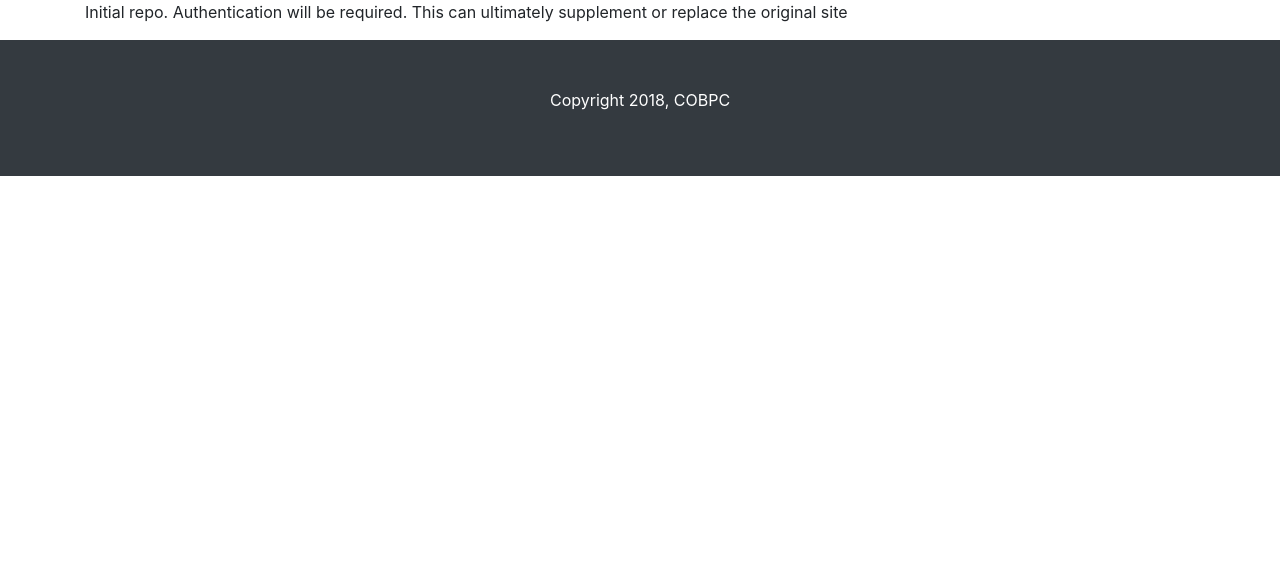
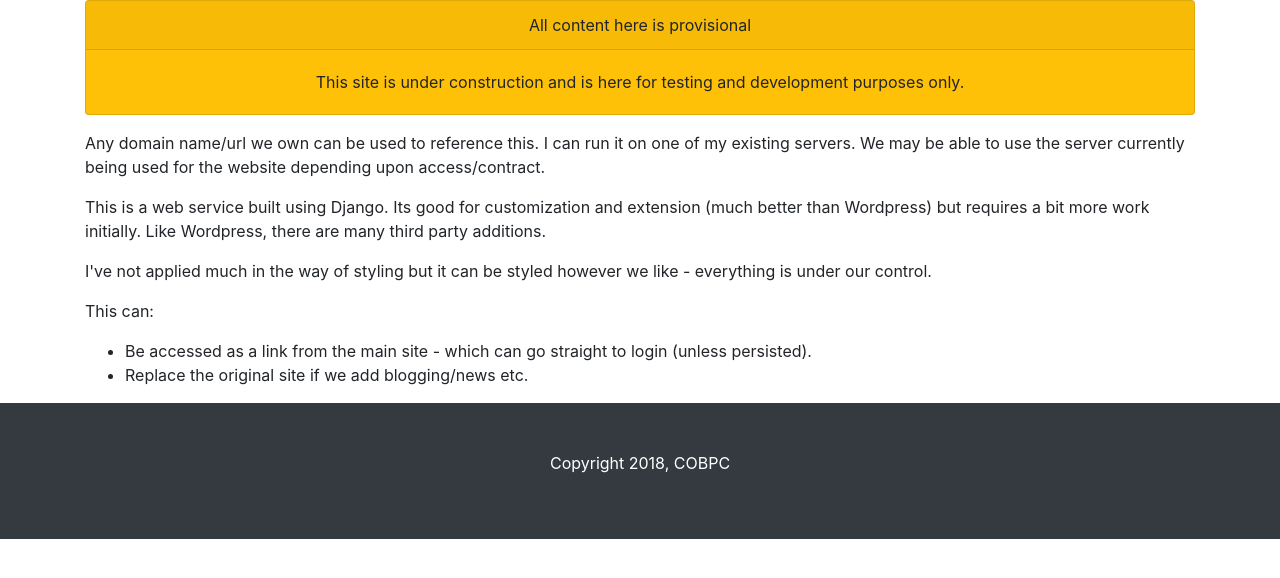
Before and after one commit to pwhipp/cobpc, a Django app: template core/templates/home.html in a window 1280 px wide. Shown: the part 56-634 px from the top of the page. Run offline with Django 3.2, Linux system fonts and the light colour scheme; the template is opened without the code that fills it, so the values that code supplies are empty; some libraries are stand-ins or nearby versions.

Commit message:
Text updates

```diff
--- a/core/templates/home.html
+++ b/core/templates/home.html
@@ -3,7 +3,25 @@
 {% block content %}
     <div class="row">
         <div class="col-md-12">
-            <p>Initial repo. Authentication will be required. This can ultimately supplement or replace the original site</p>
+            <div class="card text-center bg-warning mb-3">
+                <div class="card-header">
+                    All content here is provisional
+                </div>
+                <div class="card-body">
+                    This site is under construction and is here for testing and development purposes only.
+                </div>
+            </div>
+            <p>Any domain name/url we own can be used to reference this. I can run it on one of my existing servers.
+                We may be able to use the server currently being used for the website depending upon access/contract.</p>
+            <p>This is a web service built using Django. Its good for customization and extension (much better than
+                Wordpress) but requires a bit more work initially. Like Wordpress, there are many third party additions.</p>
+            <p>I've not applied much in the way of styling but it can be styled however we like - everything is under
+                our control.</p>
+            <p>This can:</p>
+            <ul>
+                <li>Be accessed as a link from the main site - which can go straight to login (unless persisted).</li>
+                <li>Replace the original site if we add blogging/news etc.</li>
+            </ul>
         </div>
     </div>
 {% endblock content %}
```
Also changed, not shown: 10 other files.
